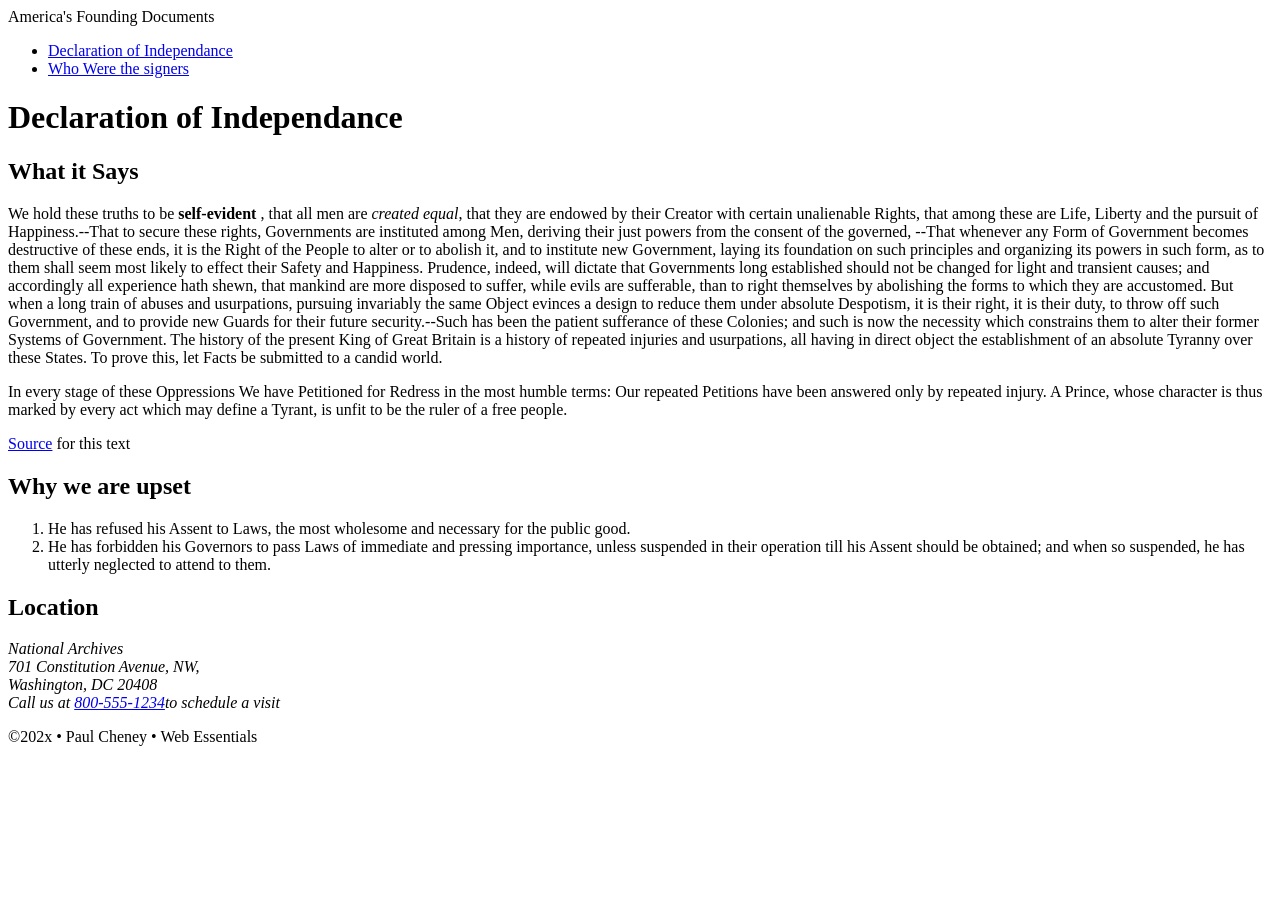
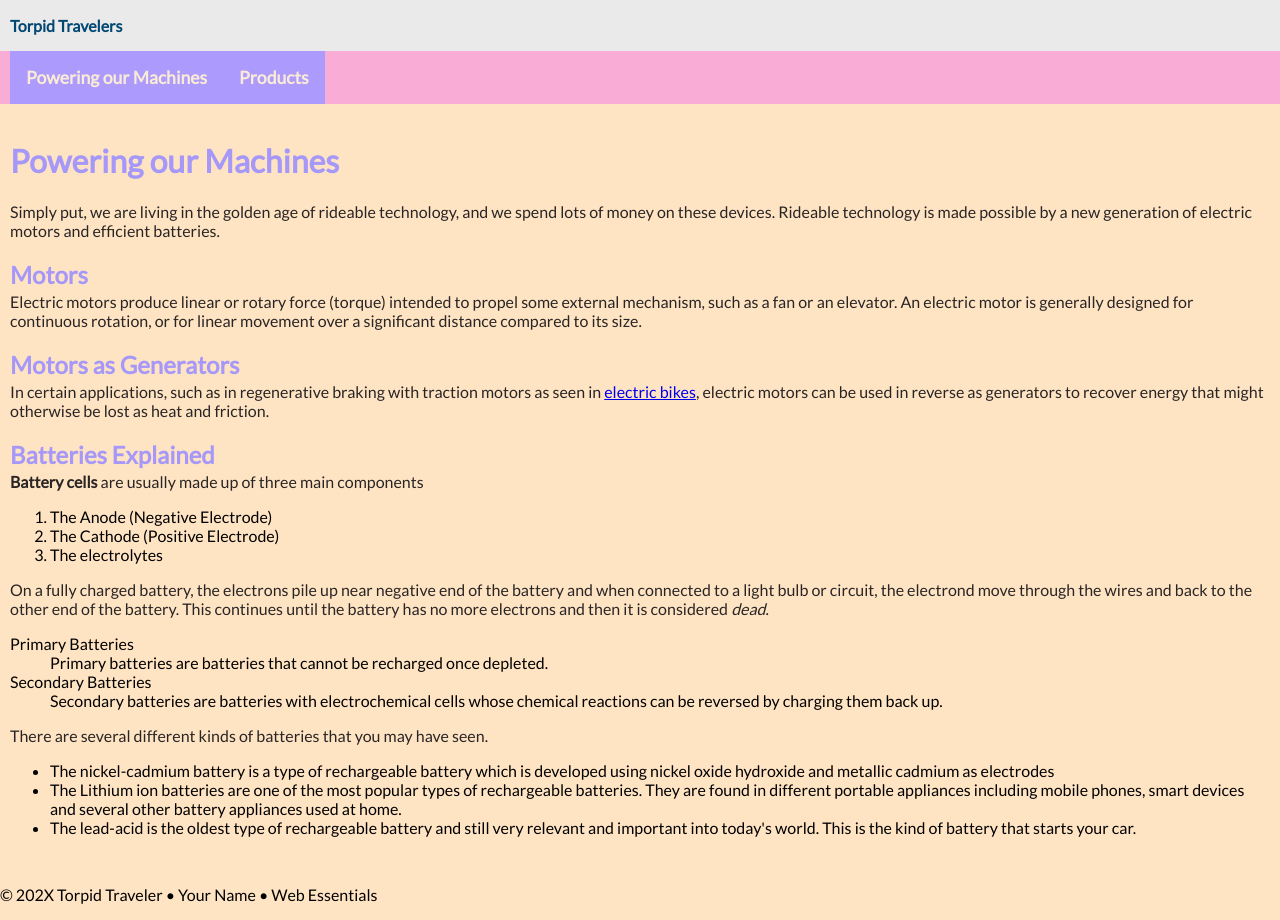
Before and after one commit to AnthonyAnderson04/webdev, a plain HTML site: page index.html in a window 1280 px wide. Before the commit the page ends 800 px from the top, so only its background shows below. Drawn offline with Linux system fonts and the light colour scheme.

Commit message:
ai folder

```diff
--- a/index.html
+++ b/index.html
@@ -1,75 +1,66 @@
-<!DOCTYPE html>
+<!doctype html>
 <html lang="en">
-
 <head>
     <meta charset="UTF-8">
+    <meta name="description" content="Torpid Travelers is dedicated to helping you get around without breaking a sweat.">
     <meta name="author" content="Paul Cheney">
-    <meta name="discription" content="Learn about the Decleratoin of Independance of the USA">
-    <meta name="viewport" content="width=device-width, initial-scale=1.0">
-    <title>America's Founding Documents: Decleratoin of Independance</title>
+    <meta name="viewport" content="width=device-width, initial-scale=1">
+    <link rel="preconnect" href="https://fonts.googleapis.com">
+    <link rel="preconnect" href="https://fonts.gstatic.com" crossorigin> <link href="https://fonts.googleapis.com/css2?family=Lato&family=Oxygen&family=Roboto+Condensed&family=Rubik&display=swap" rel="stylesheet">
+    <link rel="stylesheet" href="traveler.css">
+    <title>Torpid Travelers: Powering our Machines</title>
 </head>
-
 <body>
-    <!-- start the page head -->
+    <!-- start the page header -->
     <header>
-        <span>America's Founding Documents</span>
+        <span>Torpid Travelers</span>
     </header>
 
     <!-- start the page navigation -->
     <nav>
         <ul>
-            <li><a href="index.html">Declaration of Independance</a></li>
-            <li><a href="signers.html">Who Were the signers</a></li>
+            <li class="active"><a href="index.html">Powering our Machines</a></li>
+            <li class="active"><a href="products.html">Products</a></li>
         </ul>
+    </nav>
 
-    </nav>
-    <!-- start the page navigation -->
+    <!-- start the page main -->
     <main>
-        <h1>Declaration of Independance</h1>
-        <h2>What it Says</h2>
-        <p>We hold these truths to be <strong>self-evident</strong> , that all men are <em>created equal</em>, that they
-            are endowed by their Creator with certain unalienable Rights, that among these are Life, Liberty and the
-            pursuit of Happiness.--That to secure these rights, Governments are instituted among Men, deriving their
-            just powers from the consent of the governed, --That whenever any Form of Government becomes destructive of
-            these ends, it is the Right of the People to alter or to abolish it, and to institute new Government, laying
-            its foundation on such principles and organizing its powers in such form, as to them shall seem most likely
-            to effect their Safety and Happiness. Prudence, indeed, will dictate that Governments long established
-            should not be changed for light and transient causes; and accordingly all experience hath shewn, that
-            mankind are more disposed to suffer, while evils are sufferable, than to right themselves by abolishing the
-            forms to which they are accustomed. But when a long train of abuses and usurpations, pursuing invariably the
-            same Object evinces a design to reduce them under absolute Despotism, it is their right, it is their duty,
-            to throw off such Government, and to provide new Guards for their future security.--Such has been the
-            patient sufferance of these Colonies; and such is now the necessity which constrains them to alter their
-            former Systems of Government. The history of the present King of Great Britain is a history of repeated
-            injuries and usurpations, all having in direct object the establishment of an absolute Tyranny over these
-            States. To prove this, let Facts be submitted to a candid world.</p>
-        <p>In every stage of these Oppressions We have Petitioned for Redress in the most humble terms: Our repeated
-            Petitions have been answered only by repeated injury. A Prince, whose character is thus marked by every act
-            which may define a Tyrant, is unfit to be the ruler of a free people.</p>
+        <h1>Powering our Machines</h1>
+        <p>Simply put, we are living in the golden age of rideable technology, and we spend lots of money on these devices. Rideable technology  is made possible by a new generation of electric motors and efficient batteries.</p>
 
-        <p><a href="https://www.archives.gov/founding-docs/declaration-transcript" target="_blank">Source</a> for this
-            text</p>
+        <h2>Motors</h2>
+        <p>Electric motors produce linear or rotary force (torque) intended to propel some external mechanism, such as a fan or an elevator. An electric motor is generally designed for continuous rotation, or for linear movement over a significant distance compared to its size.</p>
 
-        <h2>Why we are upset</h2>
+        <h2>Motors as Generators</h2>
+        <p>In certain applications, such as in regenerative braking with traction motors as seen in <a href="https://www.bicycling.com/bikes-gear/a22132137/best-electric-bikes" target="_blank" rel="nofollow">electric bikes</a>, electric motors can be used in reverse as generators to recover energy that might otherwise be lost as heat and friction.</p>
+
+        <h2>Batteries Explained</h2>
+        <p><strong>Battery cells</strong> are usually made up of three main components</p>
         <ol>
-            <li>He has refused his Assent to Laws, the most wholesome and necessary for the public good.</li>
-            <li>He has forbidden his Governors to pass Laws of immediate and pressing importance, unless suspended in
-                their operation till his Assent should be obtained; and when so suspended, he has utterly neglected to
-                attend to them.</li>
+            <li>The Anode (Negative Electrode)</li>
+            <li>The Cathode (Positive Electrode)</li>
+            <li>The electrolytes</li>
         </ol>
+        <p>On a fully charged battery, the electrons pile up near negative end of the battery and when connected to a light bulb or circuit, the electrond move through the wires and back to the other end of the battery. This continues until the battery has no more electrons and then it is considered <em>dead</em>.</p>
 
-
-        <h2>Location</h2>
-        <address>
-            National Archives <br>
-            701 Constitution Avenue, NW, <br>
-            Washington, DC 20408 <br>
-            Call us at <a href="tel:8005551234">800-555-1234</a>to schedule a visit
-        </address>
-
+        <dl>
+            <dt>Primary Batteries</dt>
+            <dd>Primary batteries are batteries that cannot be recharged once depleted.</dd>
+            <dt>Secondary Batteries</dt>
+            <dd>Secondary batteries are batteries with electrochemical cells whose chemical reactions can be reversed by charging them back up.</dd>
+        </dl>
+        <p>There are several different kinds of batteries that you may have seen.</p>
+        <ul>
+            <li>The nickel-cadmium battery is a type of rechargeable battery which is developed using nickel oxide hydroxide and metallic cadmium as electrodes</li>
+            <li>The Lithium ion batteries are one of the most popular types of rechargeable batteries. They are found in different portable appliances including mobile phones, smart devices and several other battery appliances used at home. </li>
+            <li>The lead-acid is the oldest type of rechargeable battery and still very relevant and important into today's world. This is the kind of battery that starts your car.</li>
+        </ul>
     </main>
 
-    <!-- start the page footer-->
+    <!-- start the page footer -->
     <footer>
-        <p>&copy;202x &bull; Paul Cheney &bull; Web Essentials</p>
+        <p>&copy; 202X Torpid Traveler &bull; Your Name &bull; Web Essentials</p>
     </footer>
+</body>
+</html>
--- /dev/null
+++ b/traveler.css
@@ -0,0 +1,63 @@
+body {background-color: bisque;}
+body {
+      font-family: "Lato", sans-serif;
+      margin: 0;
+}
+
+/* header stuff here */
+header {
+    background-color: #eaeaea;
+    padding: 1rem 10px;
+}
+header span {
+    color: #024873;
+    font-size: 1.%;
+    font-weight: 700;
+}
+
+
+/* navigation stuff here */
+nav{
+    background-color: #f8acd6;
+}
+nav ul {
+    margin: 0;
+    padding: 0 10px;
+    list-style-type: none;
+    display: flex;
+}
+nav a {
+    display: block;
+    padding: 1rem 1rem;
+    text-decoration: none;
+    font-size: 1.1rem;
+    color: black;
+    font-weight: 700;
+}
+
+nav li.active a {
+    background-color: rgb(172, 154, 252);
+    color: antiquewhite;
+
+}
+
+nav a:hover {
+    color: #eaeaea;
+}
+
+/* main stuff here */
+main {
+    padding: 1rem 10px;
+}
+
+main h1 {
+    color: #a598f8;
+}
+main h2 {
+    color: #a598f8;
+    margin-bottom: .2rem;
+}
+main p {
+    margin: 0;
+    color: rgb(41, 37, 37);
+}
```
Also changed, not shown: products.html (added, +58 -0 lines).
